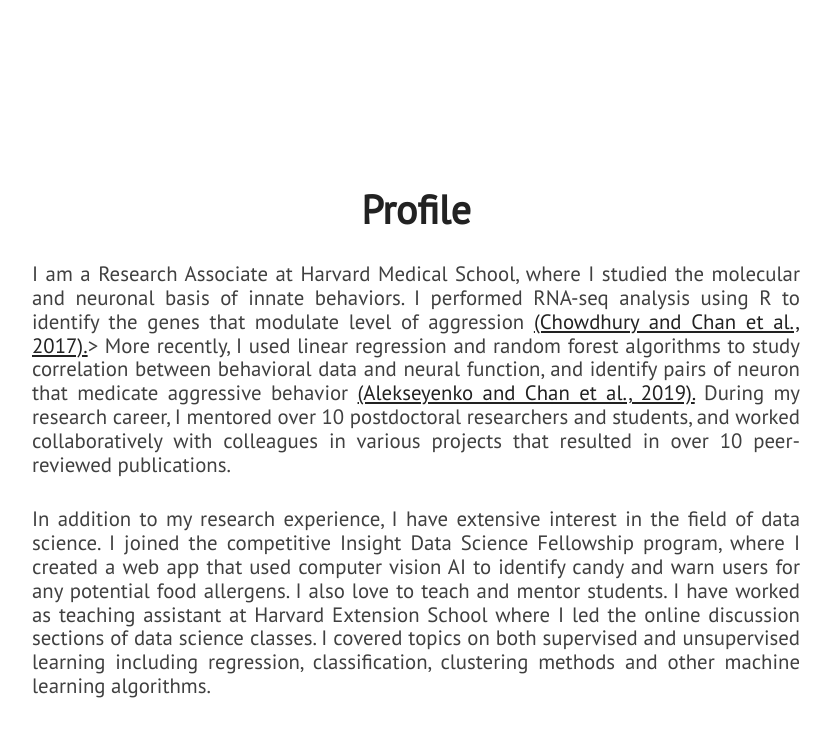
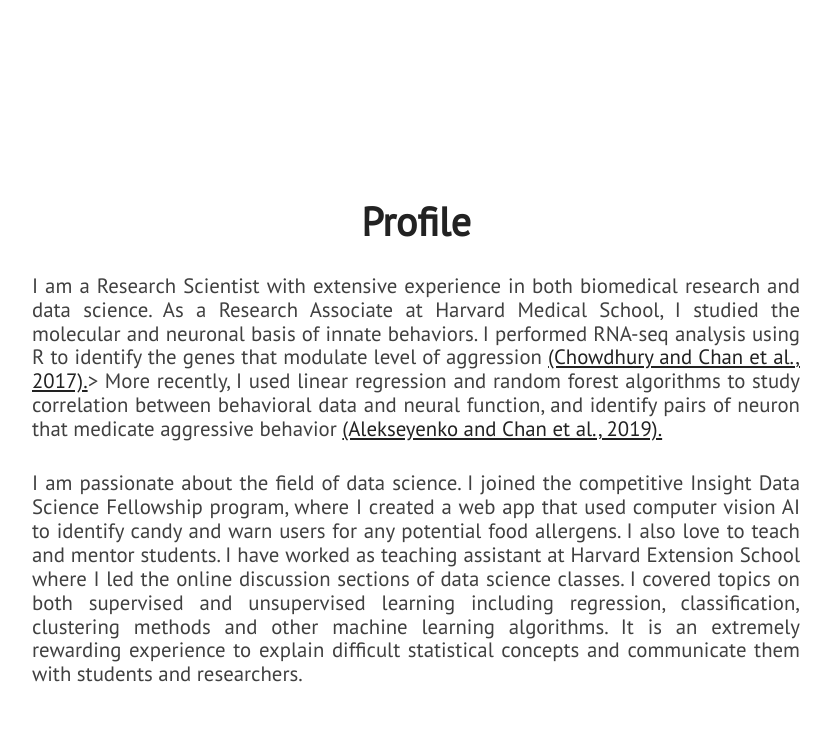
Before and after one commit to ybchan/ybchan.github.io, a Jekyll site: the page built from index.html, in a window 1280 px wide and 900 px high, scrolled down 973 px. Shown: the top 737 px of the window, without its empty margins (224-1055 px from the left). Built offline with Jekyll 4.4.1, drawn with Linux system fonts in a browser that asks for light colours; nearby versions of some CDN libraries; some of the changed text lies outside the part shown.

Commit message:
Update about.html text

```diff
--- a/_includes/about.html
+++ b/_includes/about.html
@@ -3,10 +3,10 @@
         <div id="about-text">
             <div class="section-heading">Profile</div>
             <p class="paragraph-text justify-text">
-                I am a Research Associate at Harvard Medical School, where I studied the molecular and neuronal basis of innate behaviors. I performed RNA-seq analysis using R to identify the genes that modulate level of aggression <a href="https://www.pnas.org/content/114/9/2373.long">(Chowdhury and Chan et al., 2017).</a>> More recently, I used linear regression and random forest algorithms to study correlation between behavioral data and neural function, and identify pairs of neuron that medicate aggressive behavior <a href="https://pubmed.ncbi.nlm.nih.gov/31231050/">(Alekseyenko and Chan et al., 2019).</a> During my research career, I mentored over 10 postdoctoral researchers and students, and worked collaboratively with colleagues in various projects that resulted in over 10 peer-reviewed publications.
+                I am a Research Scientist with extensive experience in both biomedical research and data science. As a Research Associate at Harvard Medical School, I studied the molecular and neuronal basis of innate behaviors. I performed RNA-seq analysis using R to identify the genes that modulate level of aggression <a href="https://www.pnas.org/content/114/9/2373.long">(Chowdhury and Chan et al., 2017).</a>> More recently, I used linear regression and random forest algorithms to study correlation between behavioral data and neural function, and identify pairs of neuron that medicate aggressive behavior <a href="https://pubmed.ncbi.nlm.nih.gov/31231050/">(Alekseyenko and Chan et al., 2019).</a>
             </p>
             <p class="paragraph-text justify-text">
-                In addition to my research experience, I have extensive interest in the field of data science. I joined the competitive Insight Data Science Fellowship program, where I created a web app that used computer vision AI to identify candy and warn users for any potential food allergens. I also love to teach and mentor students. I have worked as teaching assistant at Harvard Extension School where I led the online discussion sections of data science classes. I covered topics on both supervised and unsupervised learning including regression, classification, clustering methods and other machine learning algorithms.
+                I am passionate about the field of data science. I joined the competitive Insight Data Science Fellowship program, where I created a web app that used computer vision AI to identify candy and warn users for any potential food allergens. I also love to teach and mentor students. I have worked as teaching assistant at Harvard Extension School where I led the online discussion sections of data science classes. I covered topics on both supervised and unsupervised learning including regression, classification, clustering methods and other machine learning algorithms. It is an extremely rewarding experience to explain difficult statistical concepts and communicate them with students and researchers.
             </p>
         </div>
     </section>
--- a/_includes/skills.html
+++ b/_includes/skills.html
@@ -8,7 +8,7 @@
                 <div class="what-i-do">
                     <h3 class="center-align skills-subsection">Summary</h3>
                     <p class="paragraph-text center-align">
-                        I'm a web engineer fluent in modern web development. I have a serious passion for engineering solutions using the internet. InfoSec guy, blue team. Let's build a beautiful, speedy and safe web together.
+                        I am a Researh Scientist with broad knowledge in data science, molecular biology and genetics.
                     </p>
                 </div>
                 <div class="technical-skills">
```
